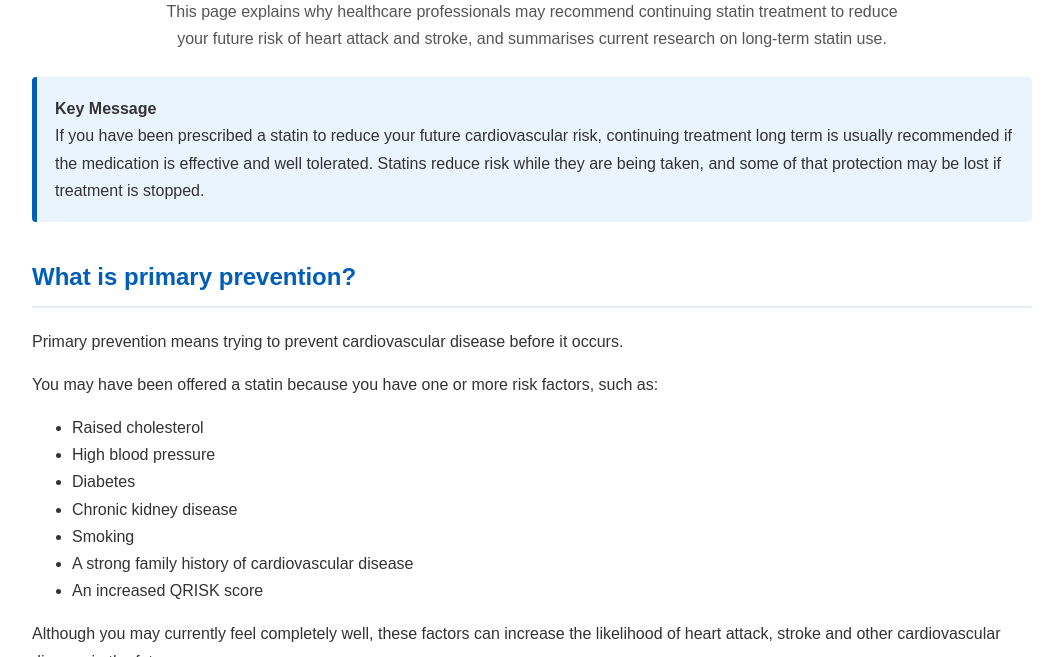
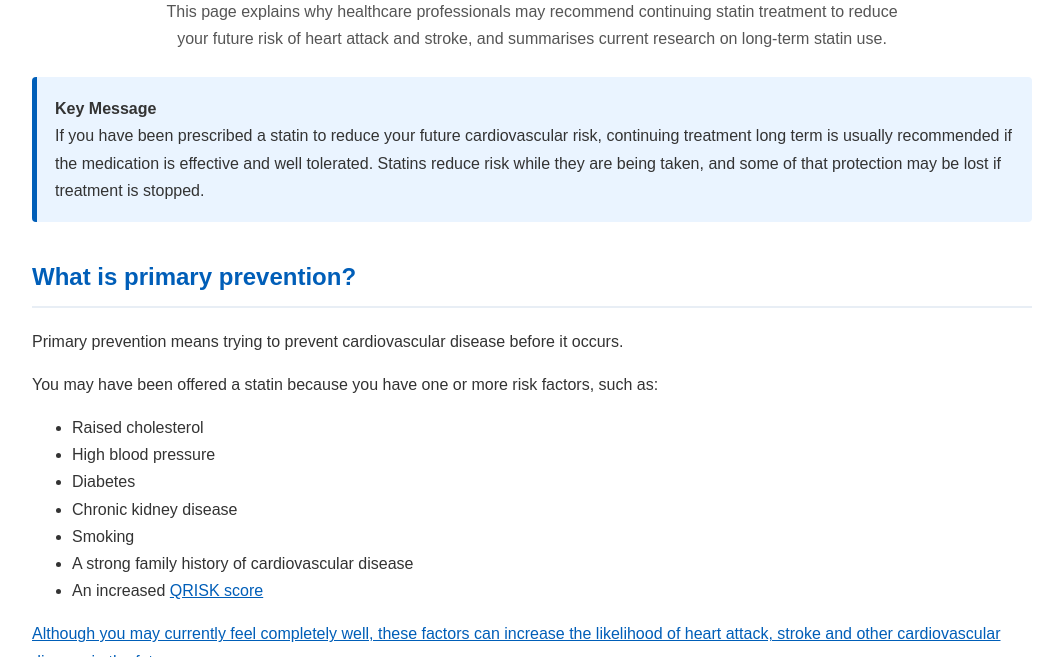
Before and after one commit to BeaconV/statins, a plain HTML site: page index.html in a window 1280 px wide. Shown: the part 143-800 px from the top of the page, without its empty margins (108-1171 px from the left). Drawn offline with Linux system fonts and the light colour scheme.

Commit message:
Update index.html
updating link to QRISK

```diff
--- a/index.html
+++ b/index.html
@@ -188,7 +188,7 @@ You may have been offered a statin because you have one or more risk factors, su
 <li>Chronic kidney disease</li>
 <li>Smoking</li>
 <li>A strong family history of cardiovascular disease</li>
-<li>An increased QRISK score</li>
+<li>An increased <a href="https://www.bhf.org.uk/informationsupport/heart-matters-magazine/medical/qrisk" target="_blank">QRISK score</li>
 </ul>
 
 <p>
```
